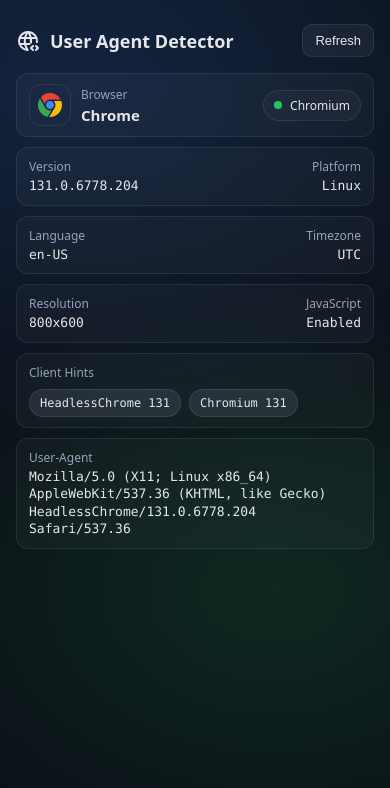
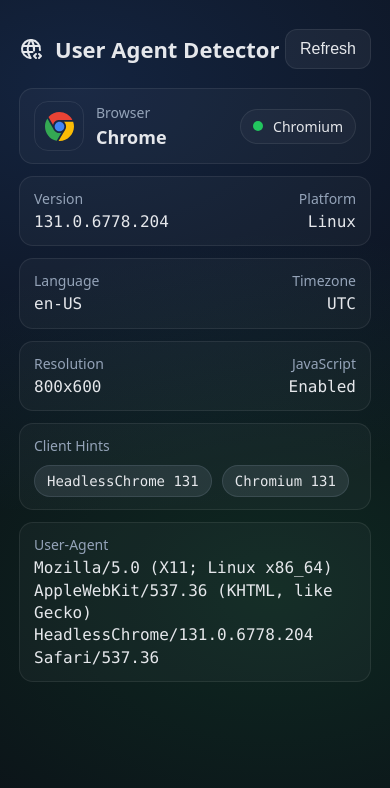
Before and after one commit to bakinazik/useragent, a plain HTML site: page index.html in a window 390 px wide. Drawn offline with Linux system fonts and the light colour scheme.

Commit message:
Refactor index.html for improved layout and styles
Updated layout and styles for better responsiveness and aesthetics.

```diff
--- a/index.html
+++ b/index.html
@@ -39,8 +39,8 @@
   font-family:var(--sans);
   color:var(--text);
   background:
-    radial-gradient(900px 600px at 20% 10%, rgba(59,130,246,.18), transparent 60%),
-    radial-gradient(700px 500px at 70% 70%, rgba(34,197,94,.14), transparent 60%),
+    radial-gradient(1080px 720px at 20% 10%, rgba(59,130,246,.18), transparent 60%),
+    radial-gradient(840px 600px at 70% 70%, rgba(34,197,94,.14), transparent 60%),
     var(--bg);
 }
 
@@ -48,29 +48,29 @@
    LAYOUT
 ========================= */
 .wrap{
-  max-width:650px;
+  max-width:780px;
   margin:0 auto;
-  padding:24px 16px 40px;
+  padding:29px 19px 48px;
 }
 
 header{
   display:flex;
   align-items:center;
   justify-content:space-between;
-  margin-bottom:16px;
+  margin-bottom:19px;
 }
 
 h1{
-  font-size:18px;
+  font-size:22px;
   display:flex;
   align-items:center;
-  gap:10px;
+  gap:12px;
 }
 
 .grid{
   display:grid;
   grid-template-columns:1fr;
-  gap:14px;
+  gap:17px;
 }
 
 @media (max-width:900px){
@@ -85,10 +85,10 @@
 }
 
 .card h2{
-  font-size:13px;
+  font-size:16px;
   font-weight:600;
   color:var(--muted);
-  padding:12px 14px;
+  padding:14px 17px;
   border-bottom:1px solid var(--border);
   background:rgba(255,255,255,.02);
 }
@@ -100,12 +100,12 @@
   display:flex;
   justify-content:space-between;
   align-items:center;
-  gap:12px;
-  padding:10px 12px;
+  gap:14px;
+  padding:12px 14px;
   border:1px solid var(--border);
-  border-radius:12px;
+  border-radius:14px;
   background:rgba(255,255,255,.03);
-  margin-bottom:10px;
+  margin-bottom:12px;
 }
 
 .row:last-child{margin-bottom:0}
@@ -113,27 +113,27 @@
 .left{
   display:flex;
   align-items:center;
-  gap:10px;
+  gap:12px;
   min-width:0;
 }
 
 .logo{
-  width:42px;
-  height:42px;
-  border-radius:12px;
+  width:50px;
+  height:50px;
+  border-radius:14px;
   border:1px solid var(--border);
   display:grid;
   place-items:center;
 }
 
 .logo img{
-    max-width: 24px;
+  max-width:29px;
 }
 
 .titleblock{min-width:0}
 
 .big{
-  font-size:15px;
+  font-size:18px;
   font-weight:700;
   white-space:nowrap;
   overflow:hidden;
@@ -141,7 +141,7 @@
 }
 
 .small{
-  font-size:12px;
+  font-size:14px;
   color:var(--muted);
   white-space:nowrap;
   overflow:hidden;
@@ -149,15 +149,15 @@
 }
 
 .k{
-  font-size:12px;
+  font-size:14px;
   color:var(--muted);
-  margin-bottom:2px;
+  margin-bottom:3px;
 }
 
 .v{
   font-family:var(--mono);
-  font-size:13px;
-  line-height:1.35;
+  font-size:16px;
+  line-height:1.4;
   word-break:break-word;
 }
 
@@ -167,9 +167,9 @@
 .badge{
   display:flex;
   align-items:center;
-  gap:8px;
-  font-size:12px;
-  padding:6px 10px;
+  gap:10px;
+  font-size:14px;
+  padding:7px 12px;
   border-radius:999px;
   border:1px solid var(--border);
   background:rgba(255,255,255,.03);
@@ -177,8 +177,8 @@
 }
 
 .dot{
-  width:8px;
-  height:8px;
+  width:10px;
+  height:10px;
   border-radius:50%;
   background:var(--info);
 }
@@ -192,14 +192,14 @@
 .chips{
   display:flex;
   flex-wrap:wrap;
-  gap:8px;
-  margin-top:8px;
+  gap:10px;
+  margin-top:10px;
 }
 
 .chip{
   font-family:var(--mono);
-  font-size:12px;
-  padding:6px 10px;
+  font-size:14px;
+  padding:7px 12px;
   border-radius:999px;
   background:rgba(148,163,184,.14);
   border:1px solid rgba(148,163,184,.18);
@@ -209,9 +209,9 @@
    BUTTON
 ========================= */
 .btn{
-  font-size:13px;
-  padding:8px 12px;
-  border-radius:10px;
+  font-size:16px;
+  padding:10px 14px;
+  border-radius:12px;
   border:1px solid var(--border);
   background:rgba(255,255,255,.05);
   color:var(--text);
```
